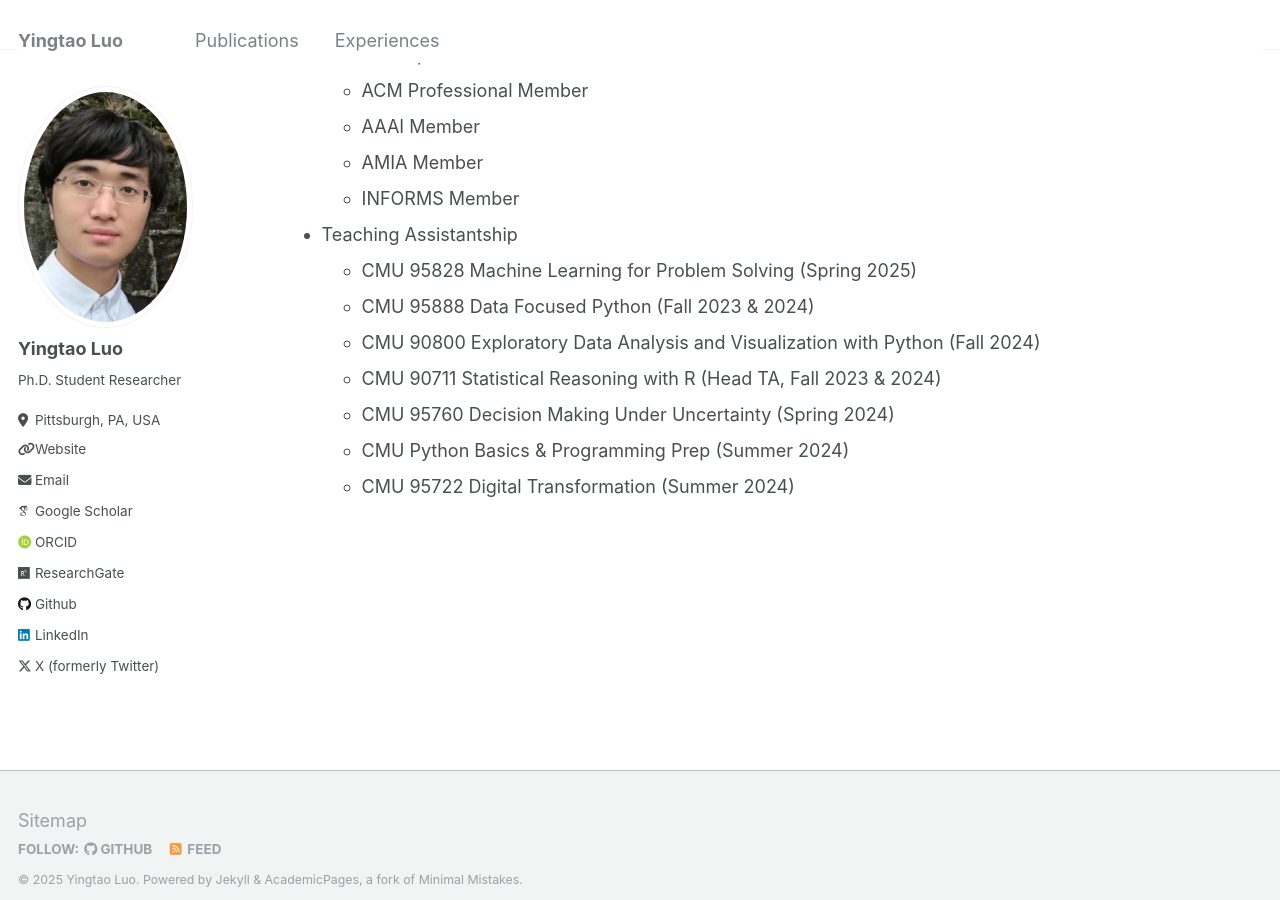
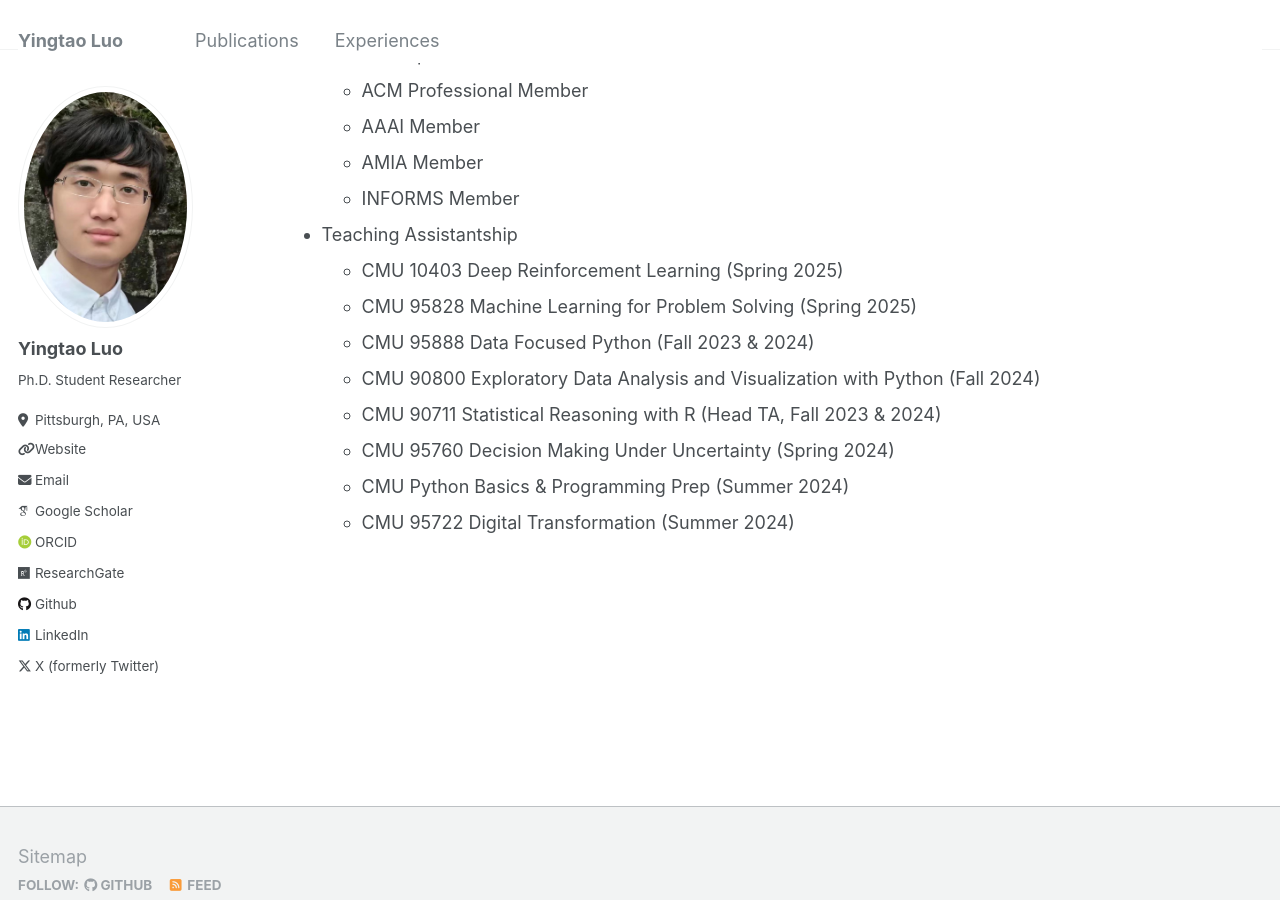
Before and after one commit to yingtaoluo/yingtaoluo.github.io, a Jekyll site: the page built from _pages/experiences.md, in a window 1280 px wide and 900 px high, scrolled down 1708 px. Built offline with Jekyll 4.4.1, drawn with Linux system fonts in a browser that asks for light colours; some web fonts are replaced.

Commit message:
Update experiences.md

```diff
--- a/_pages/experiences.md
+++ b/_pages/experiences.md
@@ -63,6 +63,7 @@ Academic Services
   * AMIA Member
   * INFORMS Member
 * Teaching Assistantship
+  * CMU 10403 Deep Reinforcement Learning (Spring 2025)
   * CMU 95828 Machine Learning for Problem Solving (Spring 2025)
   * CMU 95888 Data Focused Python (Fall 2023 & 2024)
   * CMU 90800 Exploratory Data Analysis and Visualization with Python (Fall 2024)
```
